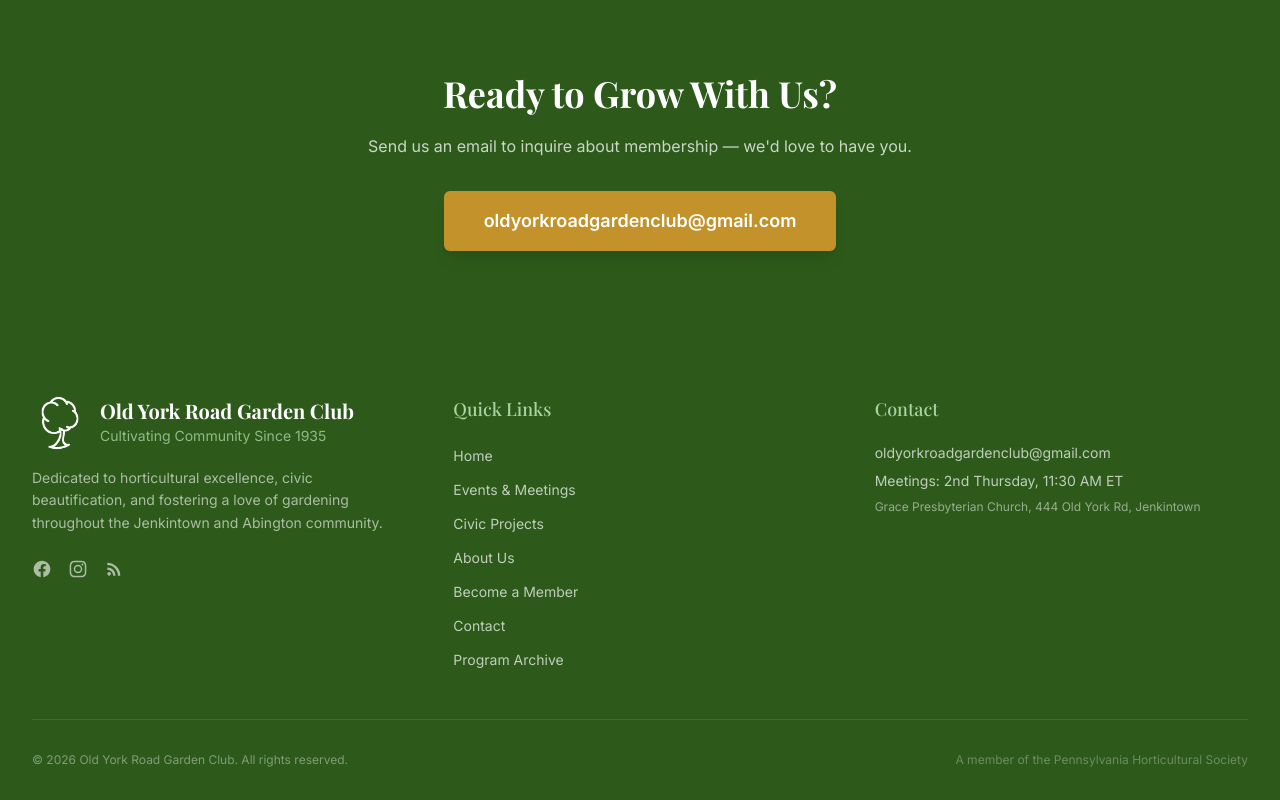
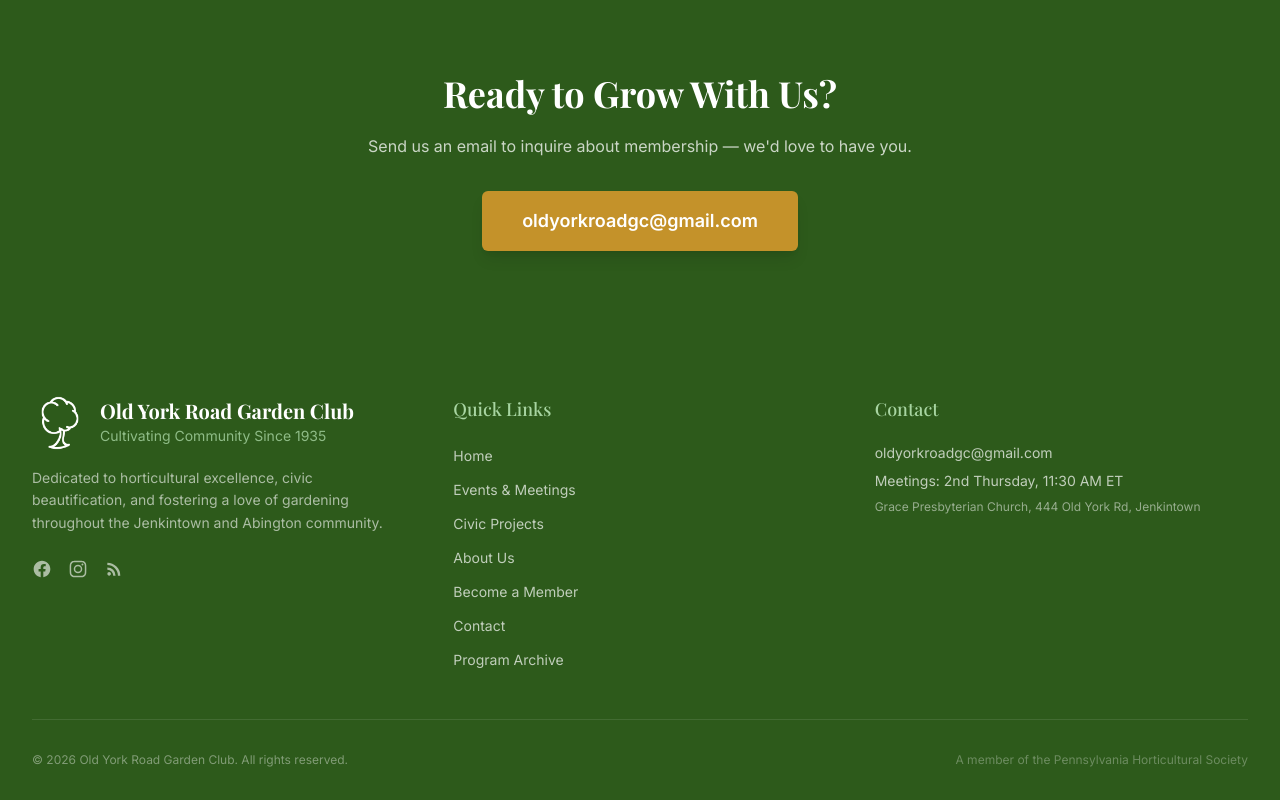
Before and after one commit to VictoriaVasys/old-york-road-garden-club, a React (Vite) app: page /join in a window 1280 px wide. Shown: the part 1739-2539 px from the top of the page. Built offline with nearby package versions, Linux system fonts and the light colour scheme; a web font is replaced by a local one.

Commit message:
Update club email address to oldyorkroadgc@gmail.com
Co-Authored-By: Claude Sonnet 5 <noreply@anthropic.com>
Claude-Session: https://claude.ai/code/session_018HXYe5uBJH5bdghAy4yUae

```diff
--- a/src/components/Footer.tsx
+++ b/src/components/Footer.tsx
@@ -91,10 +91,10 @@ export default function Footer() {
             <address className="not-italic text-white/70 text-sm space-y-2 mb-6">
               <p className="mt-3">
                 <a
-                  href="mailto:oldyorkroadgardenclub@gmail.com"
+                  href="mailto:oldyorkroadgc@gmail.com"
                   className="hover:text-mint transition-colors"
                 >
-                  oldyorkroadgardenclub@gmail.com
+                  oldyorkroadgc@gmail.com
                 </a>
               </p>
               <p>Meetings: 2nd Thursday, 11:30 AM ET</p>
--- a/src/pages/Contact.tsx
+++ b/src/pages/Contact.tsx
@@ -49,10 +49,10 @@ export default function Contact() {
                     <div>
                       <p className="text-xs font-semibold text-gray-500 uppercase tracking-wide mb-1">Email</p>
                       <a
-                        href="mailto:oldyorkroadgardenclub@gmail.com"
+                        href="mailto:oldyorkroadgc@gmail.com"
                         className="text-sage hover:text-forest transition-colors"
                       >
-                        oldyorkroadgardenclub@gmail.com
+                        oldyorkroadgc@gmail.com
                       </a>
                     </div>
                     <div>
--- a/src/pages/Join.tsx
+++ b/src/pages/Join.tsx
@@ -85,7 +85,7 @@ export default function Join() {
                     to you with everything you need to know.
                   </p>
                   <a
-                    href="mailto:oldyorkroadgardenclub@gmail.com"
+                    href="mailto:oldyorkroadgc@gmail.com"
                     className="inline-block mt-4 px-6 py-2.5 bg-gold hover:bg-gold/90 text-white font-semibold rounded-md transition-colors text-sm"
                   >
                     Email Us to Join
@@ -180,10 +180,10 @@ export default function Join() {
               Send us an email to inquire about membership — we'd love to have you.
             </p>
             <a
-              href="mailto:oldyorkroadgardenclub@gmail.com"
+              href="mailto:oldyorkroadgc@gmail.com"
               className="inline-block px-10 py-4 bg-gold hover:bg-gold/90 text-white font-bold rounded-md text-lg transition-colors shadow-lg"
             >
-              oldyorkroadgardenclub@gmail.com
+              oldyorkroadgc@gmail.com
             </a>
           </div>
         </FadeIn>
```
